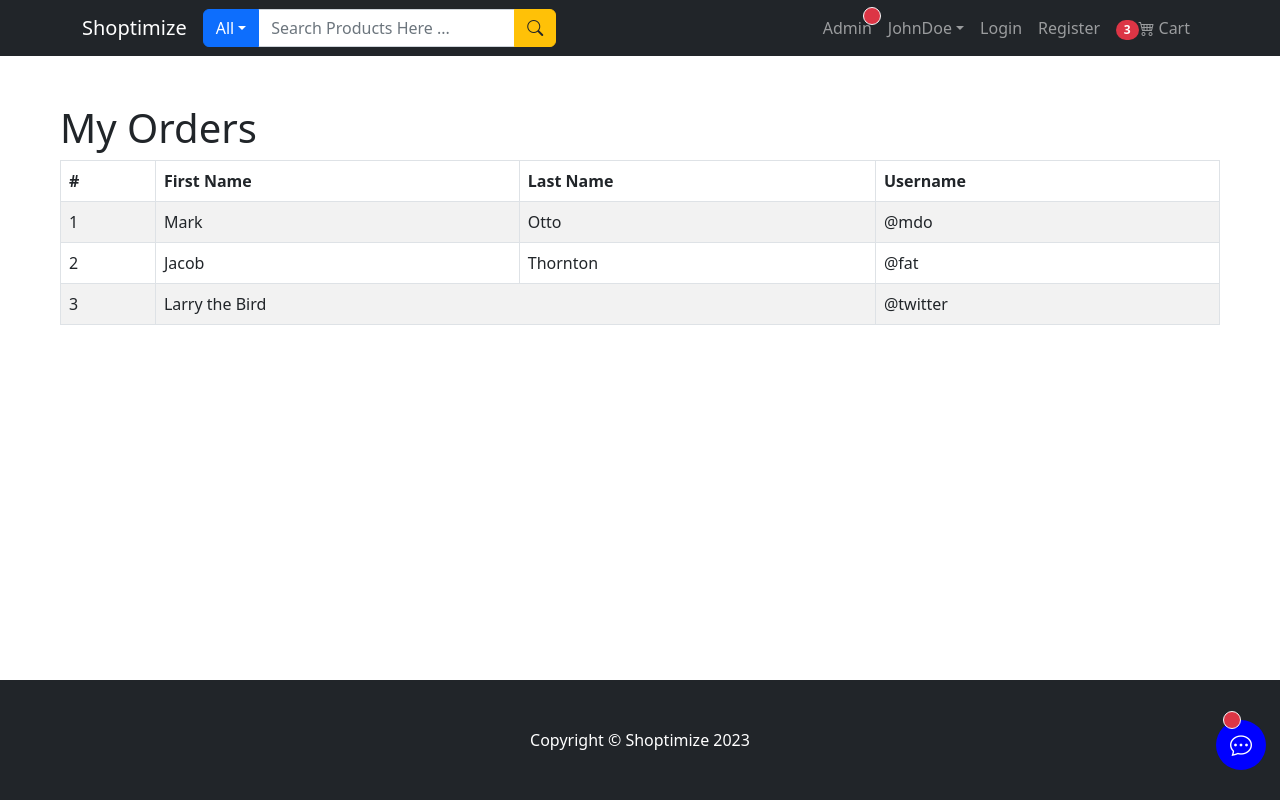
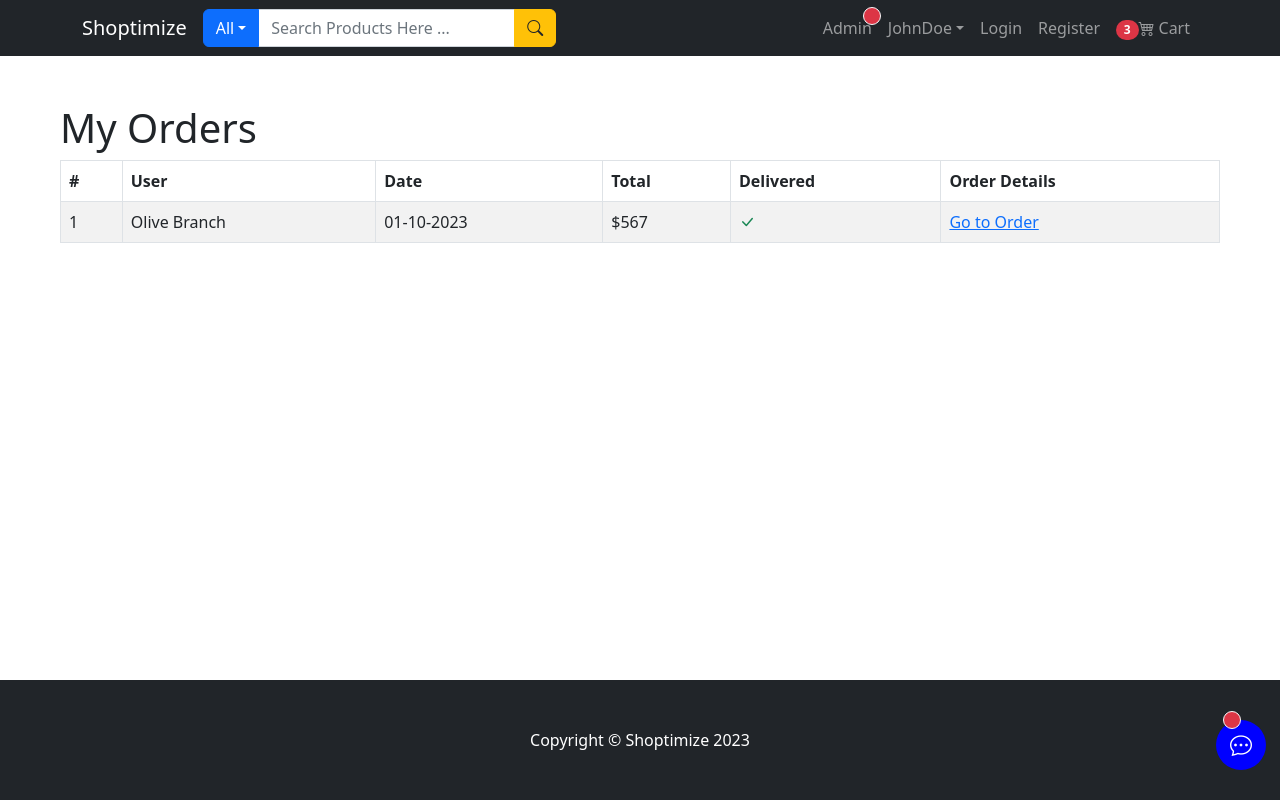
Before and after one commit to ShanchaiZ/MERN-ecommerce, a React (Create React App) app in the folder frontend/: page /user/my-orders in a window 1280 px wide. Built offline with nearby package versions, Linux system fonts and the light colour scheme.

Commit message:
created placeholder data for the tables first row

```diff
--- a/frontend/src/pages/user/UserOrdersPage.js
+++ b/frontend/src/pages/user/UserOrdersPage.js
@@ -1,4 +1,5 @@
 import { Row, Col, Table } from "react-bootstrap";
+import { Link } from "react-router-dom";
 
 
 const UserOrdersPage = () => {
@@ -10,29 +11,28 @@ const UserOrdersPage = () => {
                 <Table striped bordered hover>
                     <thead>
                         <tr>
+                            {/* TABLE HEADERS */}
                             <th>#</th>
-                            <th>First Name</th>
-                            <th>Last Name</th>
-                            <th>Username</th>
+                            <th>User</th>
+                            <th>Date</th>
+                            <th>Total</th>
+                            <th>Delivered</th>
+                            <th>Order Details</th>
                         </tr>
                     </thead>
                     <tbody>
+                        {/* TABLE BODY CONTENT */}
                         <tr>
                             <td>1</td>
-                            <td>Mark</td>
-                            <td>Otto</td>
-                            <td>@mdo</td>
-                        </tr>
-                        <tr>
-                            <td>2</td>
-                            <td>Jacob</td>
-                            <td>Thornton</td>
-                            <td>@fat</td>
-                        </tr>
-                        <tr>
-                            <td>3</td>
-                            <td colSpan={2}>Larry the Bird</td>
-                            <td>@twitter</td>
+                            <td>Olive Branch</td>
+                            <td>01-10-2023</td>
+                            <td>$567</td>
+                            <td>
+                                <i className="bi bi-check-lg text-success"></i>
+                            </td>
+                            <td>
+                                <Link to="/user/order-details">Go to Order</Link>
+                            </td>
                         </tr>
                     </tbody>
                 </Table>
```
